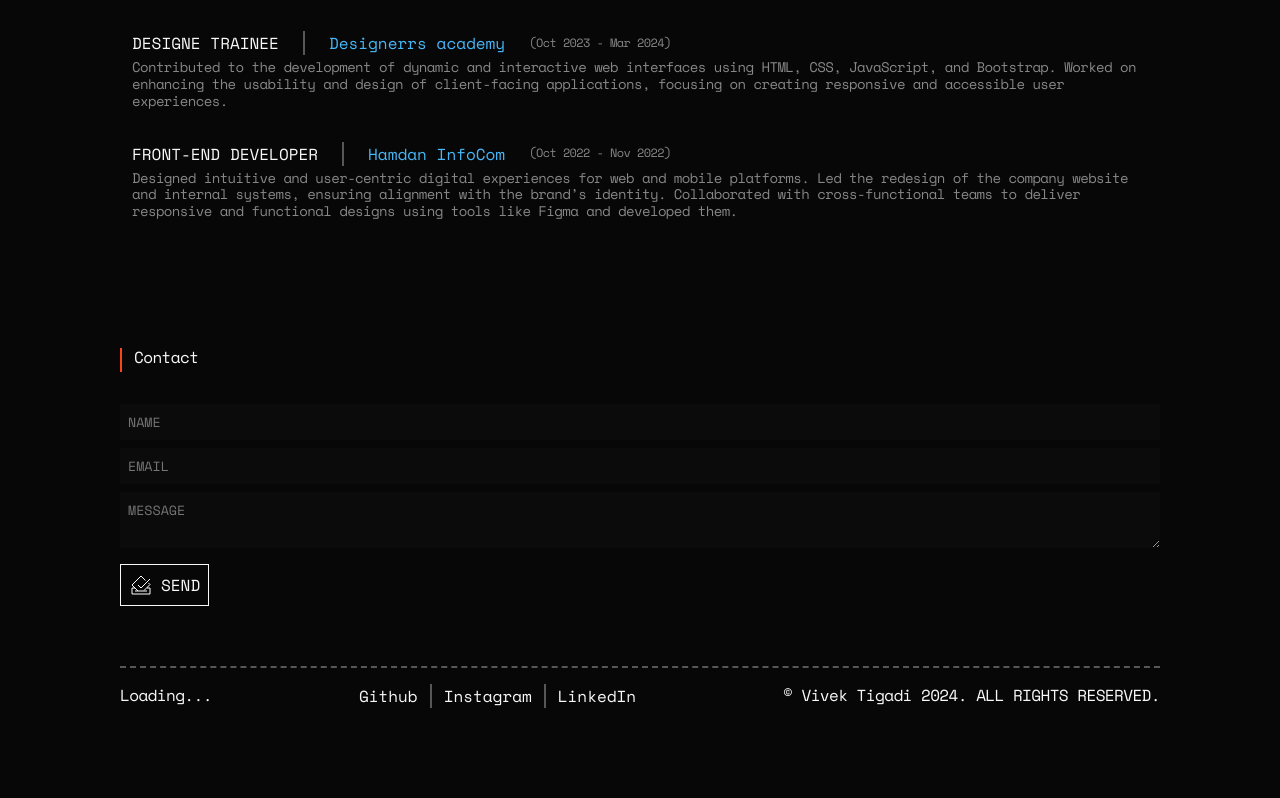
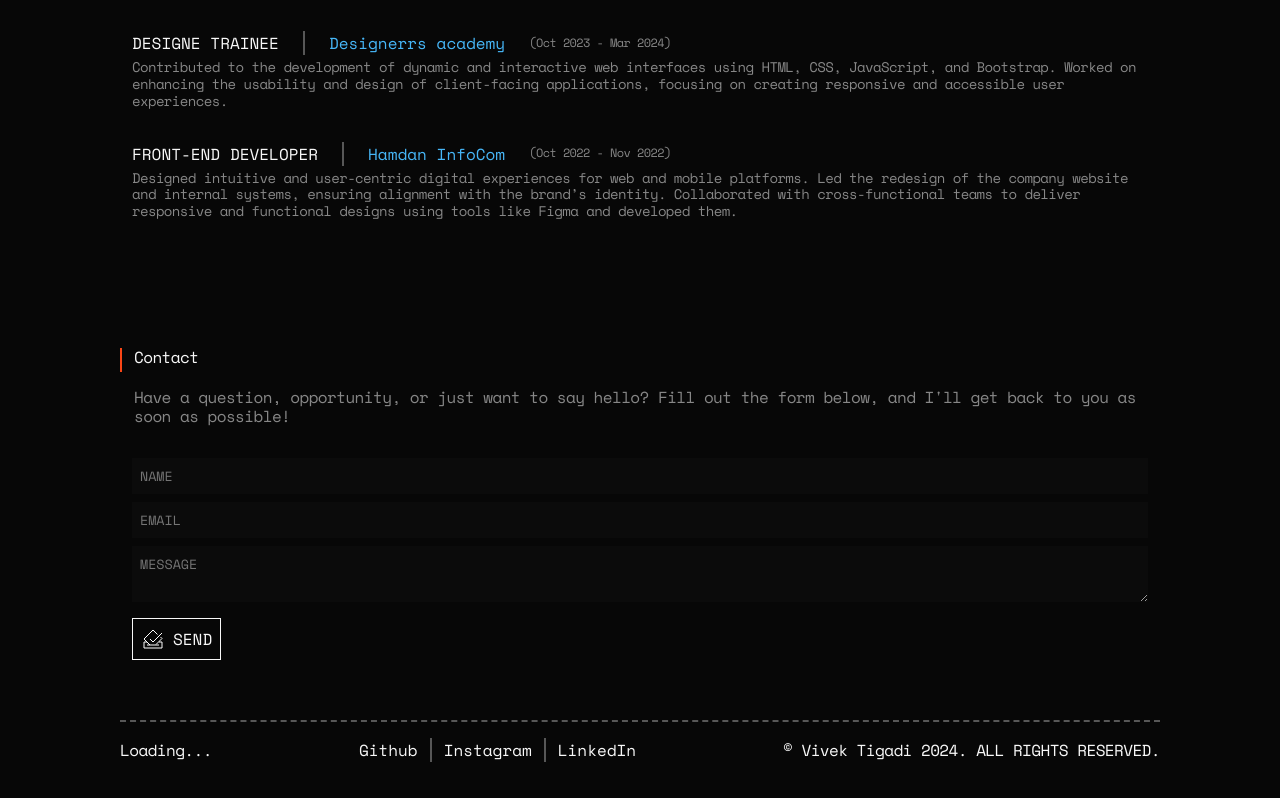
Before and after one commit to vivekt007/vivektigadi, a React (Vite) app: page / in a window 1280 px wide. Shown: the part 1970-2768 px from the top of the page. Built offline with nearby package versions, Linux system fonts and the light colour scheme; no server answers.

Commit message:
`Refactor: Update GithubLastUpdate component, Home.css, and Home.jsx files`

```diff
--- a/src/components/GithubLastUpdate.jsx
+++ b/src/components/GithubLastUpdate.jsx
@@ -11,9 +11,14 @@ function GithubLastUpdate() {
             .then((response) => response.json())
             .then((data) => {
                 if (data.pushed_at) {
-                    const formattedDate = new Date(
-                        data.pushed_at
-                    ).toLocaleDateString();
+                    const date = new Date(data.pushed_at);
+                    const formattedDate = `${String(date.getDate()).padStart(
+                        2,
+                        "0"
+                    )}/${String(date.getMonth() + 1).padStart(
+                        2,
+                        "0"
+                    )}/${date.getFullYear()}`;
                     setLastUpdate(formattedDate);
                 }
             })
@@ -24,11 +29,7 @@ function GithubLastUpdate() {
 
     return (
         <div className="github-last-update">
-            {lastUpdate ? (
-                <p>Last updated : {lastUpdate}</p>
-            ) : (
-                <p>Loading...</p>
-            )}
+            {lastUpdate ? <p>Last updated: {lastUpdate}</p> : <p>Loading...</p>}
         </div>
     );
 }
--- a/src/styles/Home.css
+++ b/src/styles/Home.css
@@ -46,7 +46,8 @@ p {
 .about-row1,
 .about-row2,
 .experience-row1,
-.contact-row1 {
+.contact-row1,
+.contact-row2 {
     display: flex;
     gap: 12px;
     padding: 8px 0;
@@ -61,7 +62,8 @@ p {
 
 .hero-row2 p,
 .projects-row2 p,
-.about-row2 p {
+.about-row2 p,
+.contact-row2 p {
     color: var(--color-medium-carbon);
 }
 
@@ -240,10 +242,11 @@ p {
     font-size: 14px;
 }
 
-.contact-row2 {
+.contact-row3 {
     display: flex;
     flex-direction: column;
     gap: 16px;
+    padding: 0 12px;
 }
 
 .contact-form-row1 {
@@ -252,8 +255,8 @@ p {
     gap: 8px;
 }
 
-.contact-row2 input,
-.contact-row2 textarea {
+.contact-row3 input,
+.contact-row3 textarea {
     background-color: #57575710;
     border: none;
     padding: 8px;
@@ -264,7 +267,7 @@ p {
     }
 }
 
-.contact-row2 button {
+.contact-row3 button {
     font-size: 16px;
     display: flex;
     align-items: center;
--- a/src/webPages/Home.jsx
+++ b/src/webPages/Home.jsx
@@ -436,12 +436,23 @@ function Home() {
             </div>
 
             <div className="contact-section" id="contactSection">
-                <div className="contact-row1">
-                    <div className="home-vl"></div>
-                    <p>Contact</p>
+                <div className="projects-container1">
+                    <div className="contact-row1">
+                        <div className="home-vl"></div>
+                        <p>Contact</p>
+                    </div>
+
+                    <div className="contact-row2">
+                        <div className="home-vl-hidden"></div>
+                        <p>
+                            Have a question, opportunity, or just want to say
+                            hello? Fill out the form below, and I'll get back to
+                            you as soon as possible!
+                        </p>
+                    </div>
                 </div>
 
-                <form className="contact-row2" onSubmit={onSubmit}>
+                <form className="contact-row3" onSubmit={onSubmit}>
                     <div className="contact-form-row1">
                         <input
                             type="text"
```
